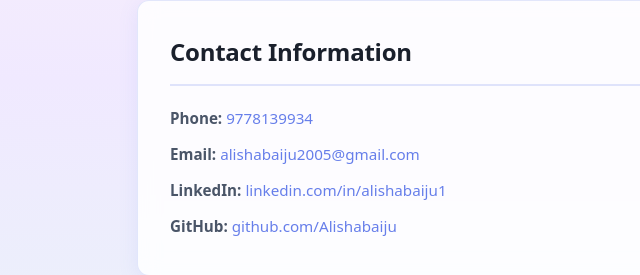
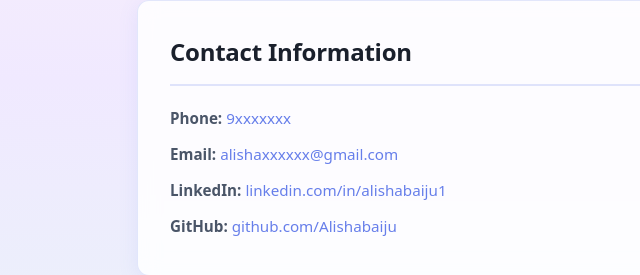
Before and after one commit to Alishabaiju/personal-Portfolio, a plain HTML site: page resume.html in a window 1280 px wide. Shown: the part 321-596 px from the top of the page, 53-693 px from the left. Drawn offline with Linux system fonts and the light colour scheme.

Commit message:
Update resume.html

```diff
--- a/resume.html
+++ b/resume.html
@@ -50,8 +50,8 @@
             <div class="resume-section">
               <h3 class="resume-section-title">Contact Information</h3>
               <div class="resume-info">
-                <p><strong>Phone:</strong> <a href="tel:9778139934">9778139934</a></p>
-                <p><strong>Email:</strong> <a href="mailto:alishabaiju2005@gmail.com">alishabaiju2005@gmail.com</a></p>
+                <p><strong>Phone:</strong> <a href="tel:9xxxxxxxx">9xxxxxxx</a></p>
+                <p><strong>Email:</strong> <a href="mailto:alishaxxxxxxxx@gmail.com">alishaxxxxxx@gmail.com</a></p>
                 <p><strong>LinkedIn:</strong> <a href="https://www.linkedin.com/in/alishabaiju1" target="_blank">linkedin.com/in/alishabaiju1</a></p>
                 <p><strong>GitHub:</strong> <a href="https://github.com/Alishabaiju" target="_blank">github.com/Alishabaiju</a></p>
               </div>
```
